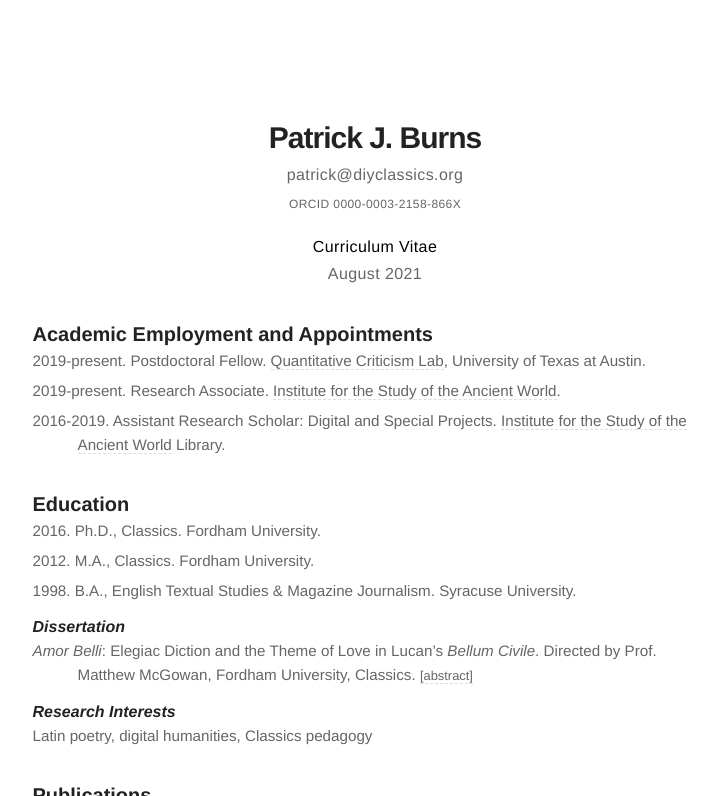
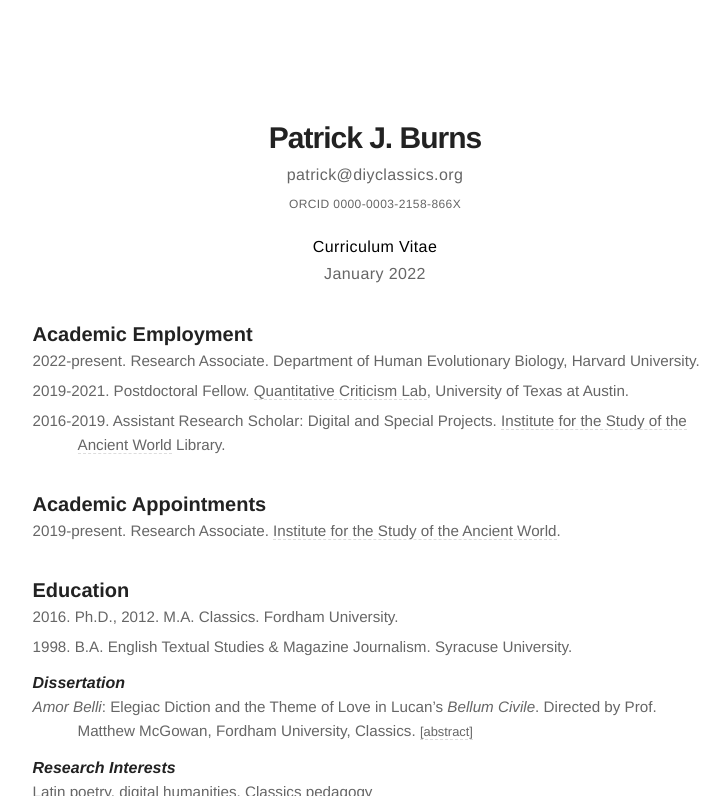
Before and after one commit to diyclassics/diyclassics.github.io, a Jekyll site: the page built from cv.md, in a window 1280 px wide and 900 px high, cut to the strip 104-900 px from the top of the window. Shown: the whole strip, without its empty margins (265-992 px from the left). Built offline with Jekyll 4.4.1, drawn with Linux system fonts in a browser that asks for light colours; some of the changed text lies outside the part shown.

Commit message:
Update cv, config

```diff
--- a/_config.yml
+++ b/_config.yml
@@ -1,6 +1,6 @@
 # main text of home
 name: Patrick J. Burns
-bio: Postdoc at the Quantitative Criticism Lab | Formerly ISAW Library | Fordham PhD, Classics | CLTK contributor
+bio: Research Associate at Harvard Human Evolutionary Biology | Formerly Quantitative Criticism Lab, ISAW Library | Fordham PhD, Classics | CLTK contributor
 
 # twitter summary info
 description: Academic portfolio
--- a/cv.md
+++ b/cv.md
@@ -14,19 +14,22 @@
 
 {:.cv-info}
 **Curriculum Vitae**
-August 2021
+January 2022
 
-### Academic Employment and Appointments
+### Academic Employment
 
-- 2019-present. Postdoctoral Fellow. [Quantitative Criticism Lab](https://www.qcrit.org/), University of Texas at Austin.
+- 2022-present. Research Associate. Department of Human Evolutionary Biology, Harvard University.
+- 2019-2021. Postdoctoral Fellow. [Quantitative Criticism Lab](https://www.qcrit.org/), University of Texas at Austin.
+- 2016-2019. Assistant Research Scholar: Digital and Special Projects. [Institute for the Study of the Ancient World](http://isaw.nyu.edu) Library.
+
+### Academic Appointments
+
 - 2019-present. Research Associate. [Institute for the Study of the Ancient World](http://isaw.nyu.edu).
-- 2016-2019. Assistant Research Scholar: Digital and Special Projects. [Institute for the Study of the Ancient World](http://isaw.nyu.edu) Library.
 
 ### Education
 
-- 2016\. Ph.D., Classics. Fordham University.
-- 2012\. M.A., Classics. Fordham University.
-- 1998\. B.A., English Textual Studies &amp; Magazine Journalism. Syracuse University.
+- 2016\. Ph.D., 2012. M.A. Classics. Fordham University.
+- 1998\. B.A. English Textual Studies &amp; Magazine Journalism. Syracuse University.
 
 #### Dissertation
 
@@ -102,9 +105,8 @@
 ### Conference Papers
 
 - 2022\. "Toward a Data-driven Latin Prose Composition Course," Society of Classical Studies Annual Meeting. San Francisco. January 8.
-- 2021\. "Latin Literary Acrostics as Information Technology," Classical Association of the Atlantic States Annual Meeting. New Brunswick, NJ. October 14.  [[abstract]](../acrostics){:.cv-link}
-- 2021\. "*Sequitur, Non Sequitur*: Word Prediction in the Latin Classroom," American Classical League Institute. Online. June 21. [[abstract]](../sequitur){:.cv-link}
-- 2021\. "Profiling of Intertextuality in Latin Literature Using Word Embeddings," NAACL-HLT 2021. Online. June 6. Co-authored with K. Li, J. Brofos, J. Dexter, and P. Chaudhuri.
+- 2021\. "Latin Literary Acrostics as Information Technology," Classical Association of the Atlantic States Annual Meeting. New Brunswick, NJ. October 14.
+- 2021\. "*Sequitur, Non Sequitur*: Word Prediction in the Latin Classroom," American Classical League Institute. Online. June 21.
 - 2021\. "Conversational Agents from the Neo-Latin Colloquia to ChatterBot," *Neo-Latin Studies and Digital Humanities*. Online. April 15.
 - 2021\. "Metaformalism, or Setting a Baseline for Detecting Anagrammatic Play in Ovid’s *Metamorphoses*," Society of Classical Studies Annual Meeting. Washington, D.C. January 4. [[abstract]](../metaformalism){:.cv-link}
 - 2020\. "'Poeticness' as a Continuous Variable: Rethinking Prosaism in Horace's *Odes* 4.9," Society of Classical Studies Annual Meeting. Washington, D.C. January 4. [[abstract]](../poeticness){:.cv-link}
```
